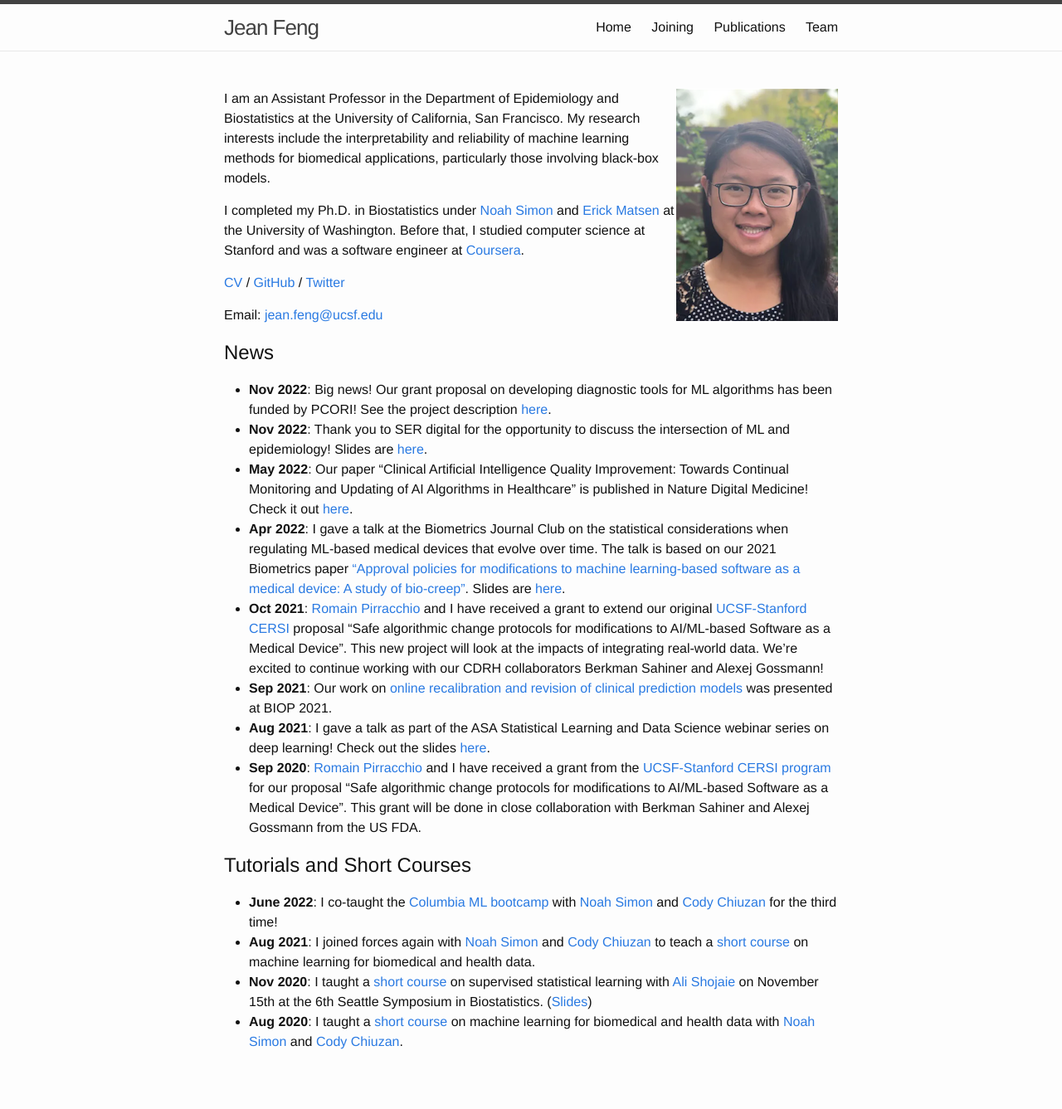
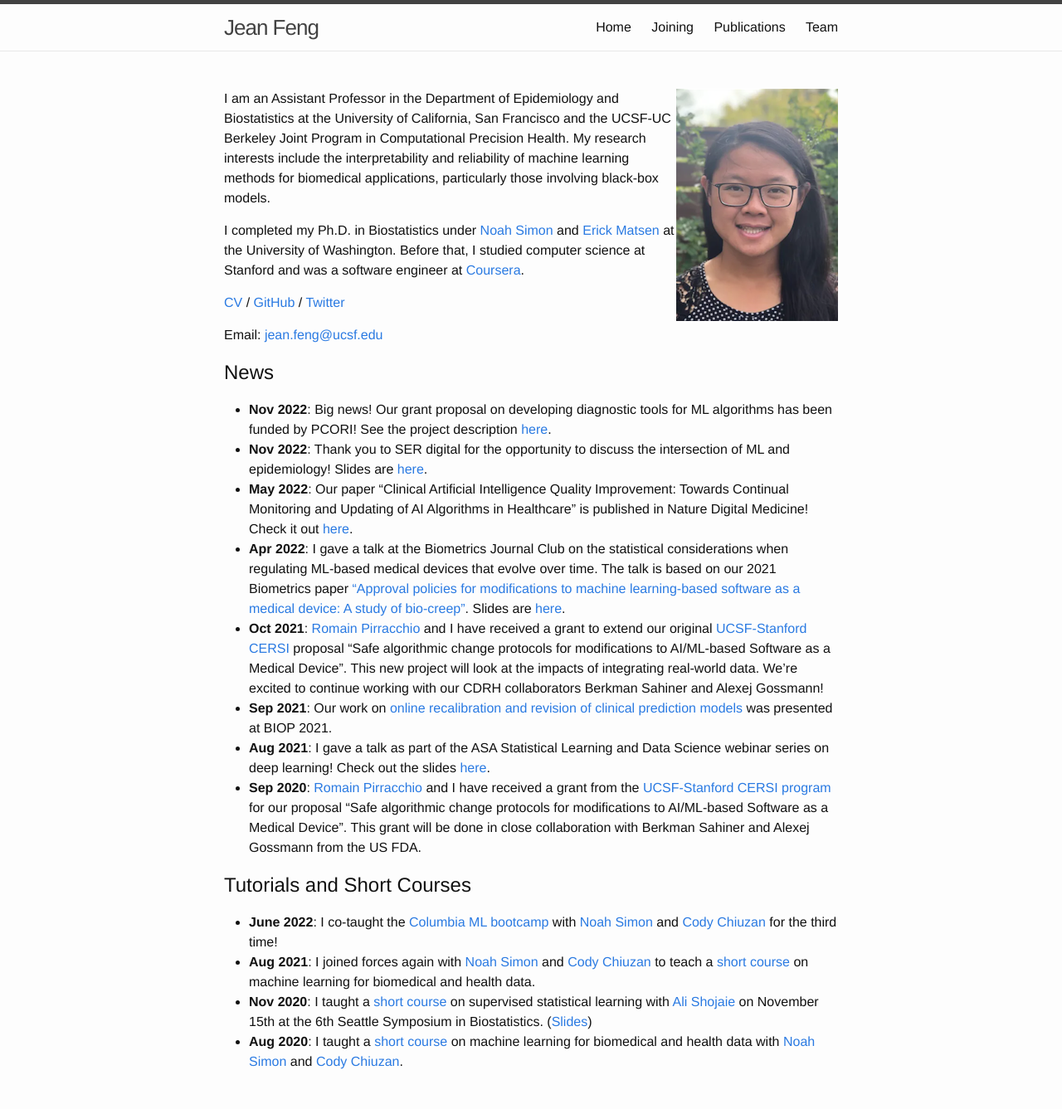
Before and after one commit to jjfeng/jjfeng.github.io, a Jekyll site: the page built from index.md, in a window 1280 px wide. Shown: the whole page at 83% size. Built offline with Jekyll 4.4.1, drawn with Linux system fonts in a browser that asks for light colours; before the commit the page ends 1313 px from its top, so only the background shows below that.

Commit message:
update index

```diff
--- a/index.md
+++ b/index.md
@@ -6,7 +6,7 @@ title: Home
 
 <img align="right" src="headshot.png" margin="20px" height="280px" onmouseover="this.src='pocky_new.png';" onmouseout="this.src='headshot.png';">
 
-I am an Assistant Professor in the Department of Epidemiology and Biostatistics at the University of California, San Francisco.
+I am an Assistant Professor in the Department of Epidemiology and Biostatistics at the University of California, San Francisco and the UCSF-UC Berkeley Joint Program in Computational Precision Health.
 My research interests include the interpretability and reliability of machine learning methods for biomedical applications, particularly those involving black-box models.
 
 I completed my Ph.D. in Biostatistics under [Noah Simon](https://faculty.washington.edu/nrsimon/) and [Erick Matsen](https://matsen.fhcrc.org/) at the University of Washington.
```
